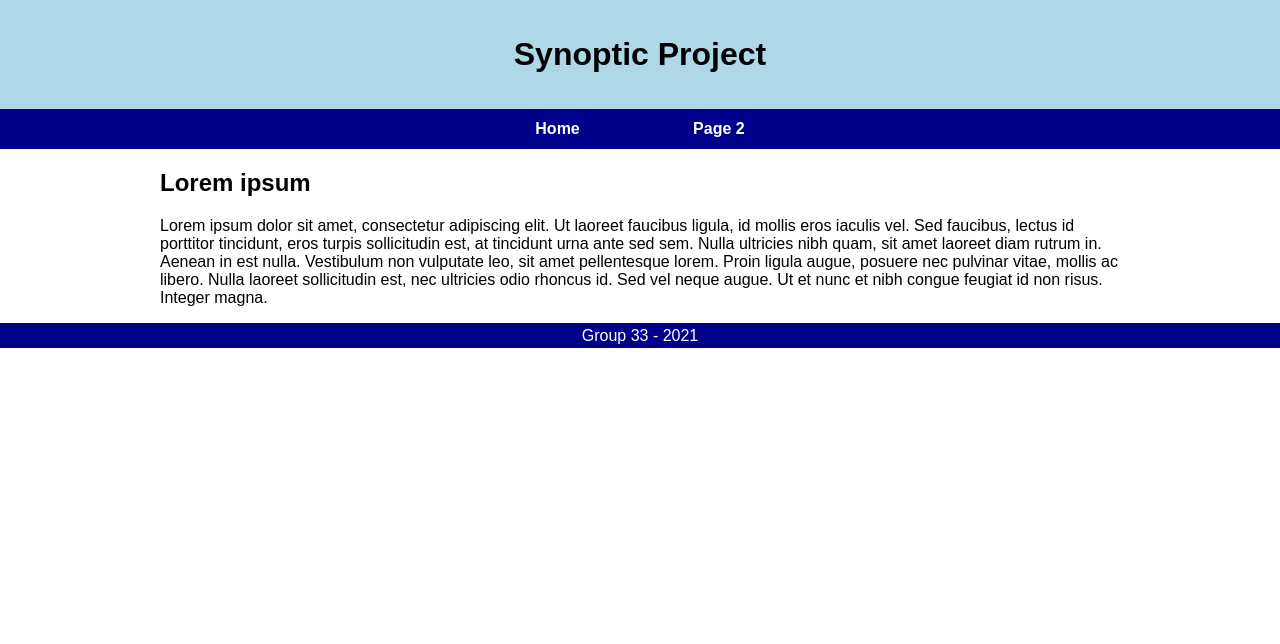
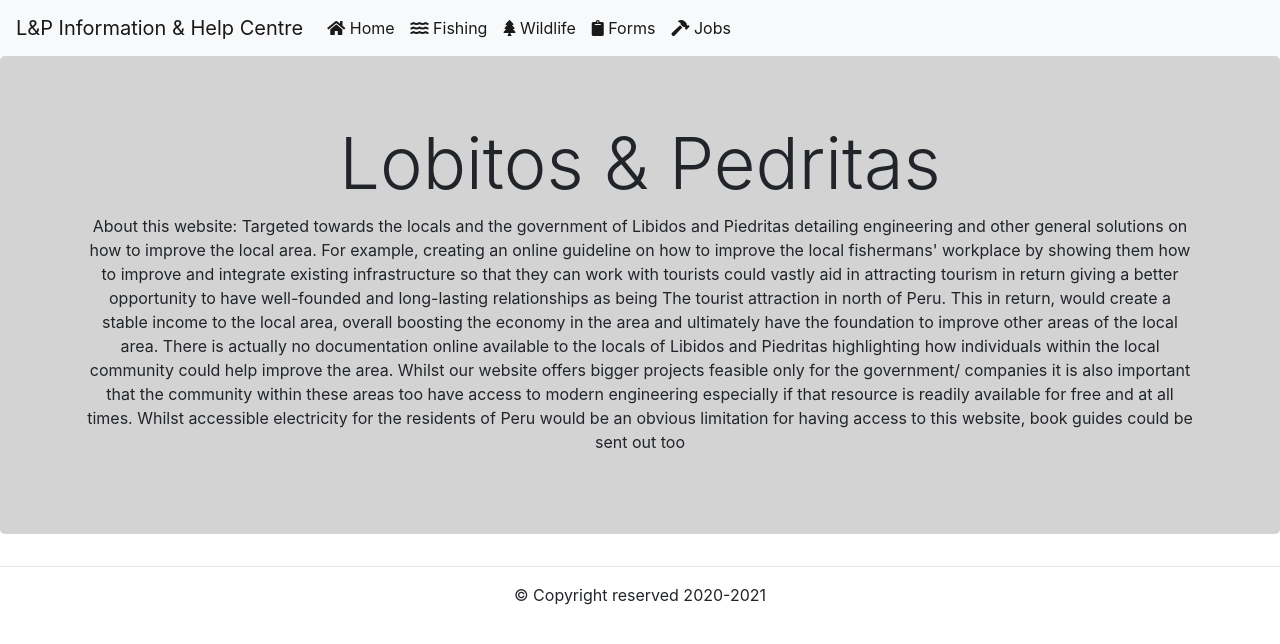
Before and after one commit to bluegreenbdc/synoptic-project, a plain HTML site: page index.html in a window 1280 px wide. Drawn offline with nearby package versions, Linux system fonts and the light colour scheme.

Commit message:
Updated index.html and style.css using bootstrap

```diff
--- a/index.html
+++ b/index.html
@@ -1,31 +1,69 @@
-<!DOCTYPE html>
+<! -- The language of this website is in English for the purposes of showing clearer understanding to the assessors -->
+
+<!doctype html>
 <html lang="en">
+
   <head>
-    <title>Synoptic Project</title>
-	<meta http-equiv="content-type" content="text/html; charset=UTF-8">
-	<link rel="stylesheet" href="style.css">
+        <meta charset="utf-8">
+        <meta http-equiv="X-UA-Compatible" content="IE=edge">
+        <title> LP || Homepage </title>
+        <meta name="description" content="">
+        <meta name="viewport" content="width=device-width, initial-scale=1">
+        <link rel="stylesheet" href="https://cdn.jsdelivr.net/npm/bootstrap@4.5.3/dist/css/bootstrap.min.css" integrity="sha384-TX8t27EcRE3e/ihU7zmQxVncDAy5uIKz4rEkgIXeMed4M0jlfIDPvg6uqKI2xXr2" crossorigin="anonymous">
+        <link rel="stylesheet" href="https://use.fontawesome.com/releases/v5.8.2/css/all.css" integrity="sha384-oS3vJWv+0UjzBfQzYUhtDYW+Pj2yciDJxpsK1OYPAYjqT085Qq/1cq5FLXAZQ7Ay" crossorigin="anonymous">
+        <link href="style.css" rel="stylesheet">
+        <link rel="shortcut icon" type="image/jpg" href="public/images/favicon.ico"/>
   </head>
+
     <body>
-    <header>
-        <h1>Synoptic Project</h1>
-    </header>
-<nav>
-    <ul>
-        <li><a href="index.html">Home</a></li>
-        &nbsp;
-        <li><a href="page2.html">Page 2</a></li>
+        <nav class="navbar navbar-expand-lg navbar-light bg-light">
+            <a class="navbar-brand" href="#">L&P Information & Help Centre</a>
+            <button class="navbar-toggler" type="button" data-toggle="collapse" data-target="#navbarSupportedContent" aria-controls="navbarSupportedContent" aria-expanded="false" aria-label="Toggle navigation">
+              <span class="navbar-toggler-icon"></span>
+            </button>
+
+            <div class="collapse navbar-collapse" id="navbarSupportedContent">
+                <ul class="navbar-nav mr-auto">
+                    <li class="nav-item active">
+                        <a class="nav-link" href="/index.html"><i class="fas fa-home"></i>&nbsp;Home</a>
+                    </li>
+                    <li class="nav-item active">
+                        <a class="nav-link" href="/index.html"><i class="fas fa-water"></i>&nbsp;Fishing</a>
+                    </li>
+                    <li class="nav-item active">
+                        <a class="nav-link" href="/index.html"><i class="fas fa-tree"></i>&nbsp;Wildlife</a>
+                    </li>
+                    <li class="nav-item active">
+                        <a class="nav-link" href="/index.html"><i class="fas fa-clipboard"></i>&nbsp;Forms</a>
+                    </li>
+                    <li class="nav-item active">
+                        <a class="nav-link" href="/index.html"><i class="fas fa-hammer"></i>&nbsp;Jobs</a>
+                    </li>
                 </ul>
+
+            </div>
         </nav>
+
 <main>
-	<h2>Lorem ipsum</h2>
-	<p>Lorem ipsum dolor sit amet, consectetur adipiscing elit. Ut laoreet faucibus ligula, id mollis eros iaculis vel. Sed faucibus, lectus id porttitor tincidunt, eros turpis sollicitudin est, at tincidunt urna ante sed sem. Nulla ultricies nibh quam, sit amet laoreet diam rutrum in. Aenean in est nulla. Vestibulum non vulputate leo, sit amet pellentesque lorem. Proin ligula augue, posuere nec pulvinar vitae, mollis ac libero. Nulla laoreet sollicitudin est, nec ultricies odio rhoncus id. Sed vel neque augue. Ut et nunc et nibh congue feugiat id non risus. Integer magna.</p>
-	<div>
+
+  <div class="jumbotron BGCHeading">
+    <div class="container">
+      <h1 class="display-3">Lobitos & Pedritas</h1>
+      <p class="center">About this website: Targeted towards the locals and the government of Libidos and Piedritas detailing engineering and other general solutions on how to improve the local area. For example, creating an online guideline on how to improve the local fishermans' workplace by showing them how to improve and integrate existing infrastructure so that they can work with tourists could vastly aid in attracting tourism in return giving a better opportunity to have well-founded and long-lasting relationships as being The tourist attraction in north of Peru. This in return, would create a stable income to the local area, overall boosting the economy in the area and ultimately have the foundation to improve other areas of the local area.
+
+There is actually no documentation online available to the locals of Libidos and Piedritas highlighting how individuals within the local community could help improve the area. Whilst our website offers bigger projects feasible only for the government/ companies it is also important that the community within these areas too have access to modern engineering especially if that resource is readily available for free and at all times. Whilst accessible electricity for the residents of Peru would be an obvious limitation for having access to this website, book guides could be sent out too</p>
     </div>
+  </div>
+
+
+
+    <hr>
+
+  </div> <!-- /container -->
+
 </main>
-<footer>
-	<div>
-        Group 33 - 2021
-	</div>
+
+<footer class="container">
+  <p>&copy; Copyright reserved 2020-2021</p>
 </footer>
-</body>
 </html>
--- a/style.css
+++ b/style.css
@@ -1,78 +1,25 @@
-body {
-    font-family: Arial, sans-serif;
-	background-color: white;
-	margin: 0;
-	padding: 0;
+.BGCHeading {
+    background-color: lightgrey;
 }
 
-header {
-    text-align: center;
-	color: black;
-    background-color: lightblue;
-	padding-top: 1px;
-	padding-bottom: 1px;
+img {
+    border: 5px solid #555;
+    size: 90%;
 }
 
 h1 {
-    line-height: 200%;
+    text-align: center;
+}
+h2 {
+    text-align: center;
 }
 
-main {
-	padding-left: 10em;
-	padding-right: 10em;
+p {
+    text-align: center;
 }
 
-nav {
-	text-align: center;
-	font-weight: bold;
-	line-height: 250%;
+img.center {
+display: block;
+margin-left: auto;
+margin-right: auto;
 }
-
-nav ul {
-    color: white;
-    background-color: darkblue;
-
-    margin: 0px;
-    padding: 0px;
-}
-
-nav ul li {
-	display: inline-block;
-}
-
-nav a {
-	text-decoration: none;
-	color: white;
-	padding-left: 50px;
-    padding-right: 50px;
-    padding-top: 10px;
-    padding-bottom: 10px;
-}
-
-nav li:hover {
-	background-color: cadetblue;
-}
-
-footer {
-    text-align: center;
-    color: white;
-    font-size: 1em;
-    line-height: 160%;
-	background-color: darkblue;
-}
-
-@media only screen and (max-width:1024px) {
-	header {
-		padding-top: 1px;
-	}
-
-	main {
-		padding: 0px;
-	}
-}
-
-@media only all and (max-width:500px) {
-	footer {
-		line-height: 200%;
-	}
-}
```
Lines whose indentation alone changed are shown as unchanged.
